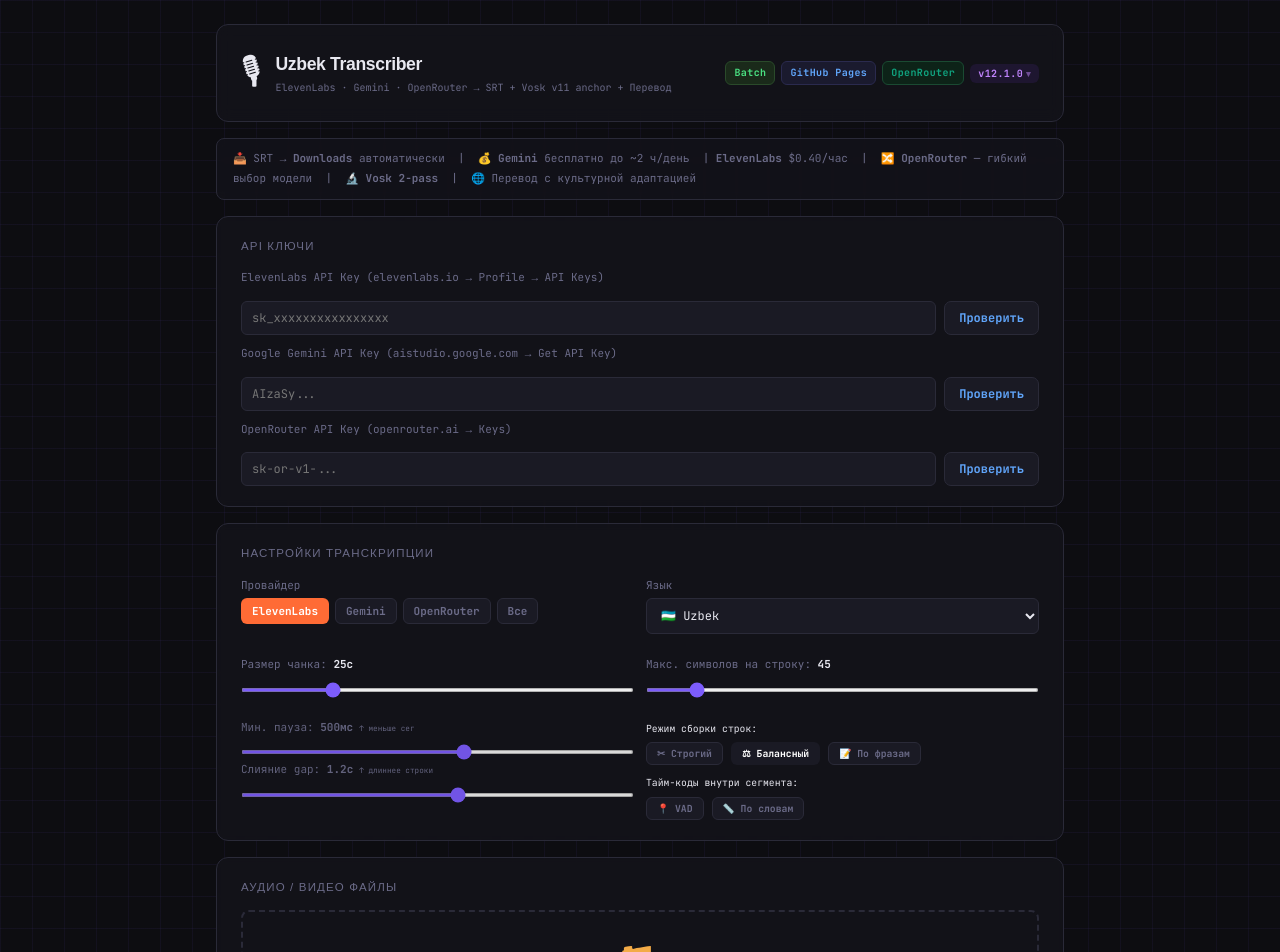
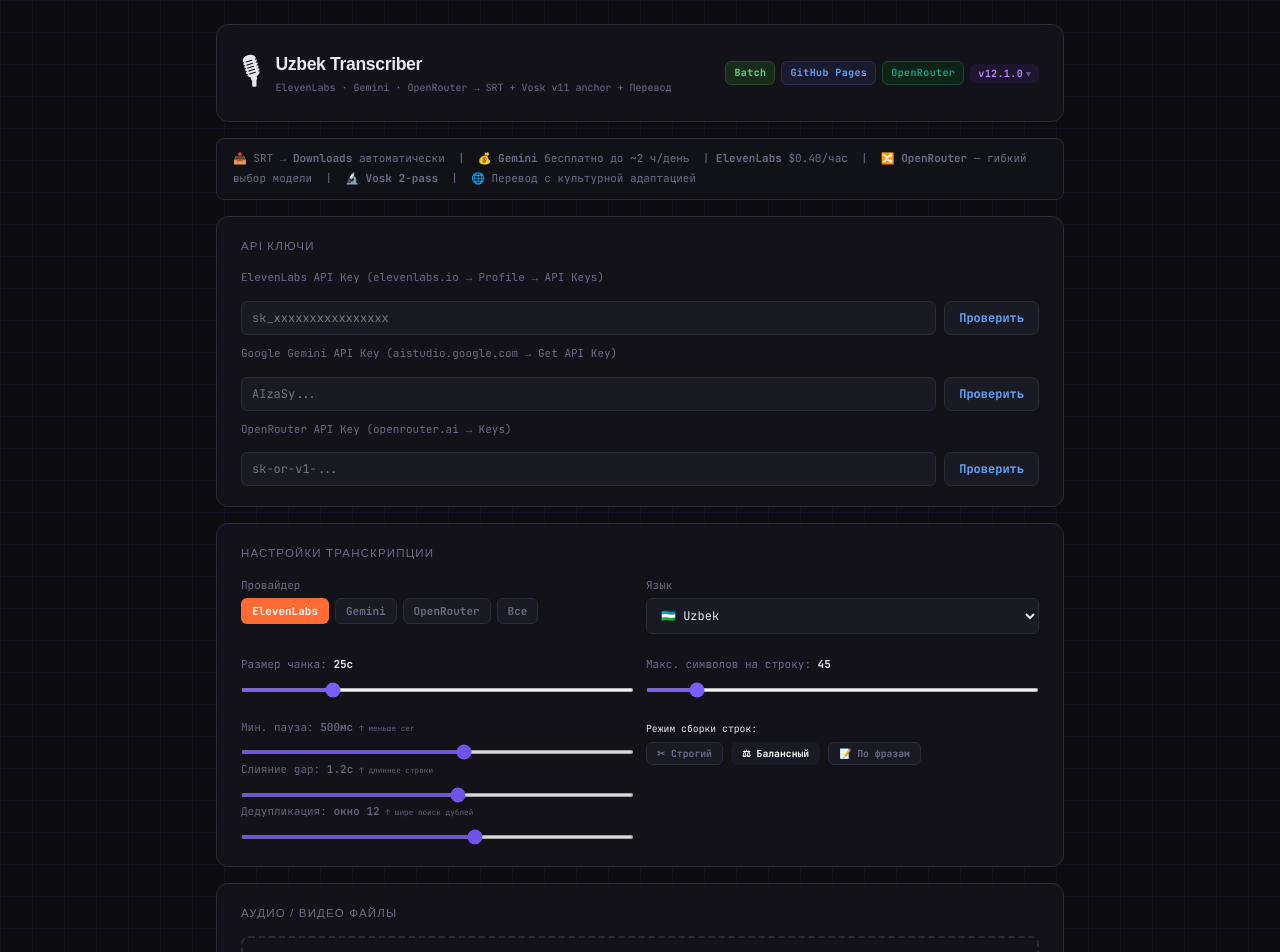
Before and after one commit to Cinelife/uztranscribe, a React (Vite) app: page / in a window 1280 px wide. Shown: the top 952 px of the page. Built offline with nearby package versions, Linux system fonts and the light colour scheme; the HTML template or start-up script is replaced by a standard one; a web font is replaced by a local one.

Commit message:
Add files via upload

```diff
--- a/src/App.jsx
+++ b/src/App.jsx
@@ -22,6 +22,7 @@
   const [mergeGap,   setMergeGap]   = useState(1.2)  // s  — assembler merge threshold
   const [mergeMode,  setMergeMode]  = useState('balanced') // strict | balanced | sentence
   const [subTiming,  setSubTiming]  = useState('vad')      // vad | words
+  const [dedupWindow, setDedupWindow] = useState(12)         // 0 = dedup off
   const [timingMode, setTimingMode] = useState('v12')
   const [orModel,    setOrModel]    = useState(OR_MODELS[0].id)
 
@@ -48,7 +49,7 @@
   } = useTranslation()
 
   const handleStart = () => startBatch({
-    files, prov, lang, chunkSec, maxChars, minPause, mergeGap, mergeMode, subTiming, timingMode,
+    files, prov, lang, chunkSec, maxChars, minPause, mergeGap, mergeMode, subTiming, dedupWindow, timingMode,
     elKey, gmKey, orKey, orModel,
     voskReady, voskModelRef
   })
@@ -85,6 +86,8 @@
         minPause={minPause}   setMinPause={setMinPause}
         mergeGap={mergeGap}   setMergeGap={setMergeGap}
         mergeMode={mergeMode}  setMergeMode={setMergeMode}
+        subTiming={subTiming}   setSubTiming={setSubTiming}
+        dedupWindow={dedupWindow} setDedupWindow={setDedupWindow}
         timingMode={timingMode} setTimingMode={setTimingMode}
         orModel={orModel}     setOrModel={setOrModel}
         voskReady={voskReady} setVoskReady={setVoskReady}
--- a/src/components/SettingsCard.jsx
+++ b/src/components/SettingsCard.jsx
@@ -17,6 +17,7 @@
   mergeGap, setMergeGap,
   mergeMode, setMergeMode,
   subTiming, setSubTiming,
+  dedupWindow, setDedupWindow,
   timingMode, setTimingMode,
   orModel, setOrModel,
   voskReady, setVoskReady,
@@ -129,6 +130,17 @@
               <input type="range" min="0.2" max="2.0" step="0.1" value={mergeGap}
                 onChange={e => setMergeGap(Number(e.target.value))} />
             </div>
+            <div>
+              <label>Дедупликация: <strong style={{color: dedupWindow === 0 ? 'var(--er)' : 'var(--pu)'}}>
+                {dedupWindow === 0 ? '✗ выкл' : `окно ${dedupWindow}`}
+              </strong>
+                <span style={{fontSize:'0.7em',color:'var(--dm)',marginLeft:'6px'}}>
+                  {dedupWindow === 0 ? 'повторы не удаляются' : '↑ шире поиск дублей'}
+                </span>
+              </label>
+              <input type="range" min="0" max="20" step="1" value={dedupWindow}
+                onChange={e => setDedupWindow(Number(e.target.value))} />
+            </div>
           </div>
         )}
         {timingMode === 'v12' && (
@@ -151,13 +163,17 @@
                 </button>
               ))}
             </div>
-            <label style={{fontSize:'0.75em',color:'var(--dm)',display:'block',marginTop:'10px',marginBottom:'6px'}}>
+          </div>
+        )}
+        {timingMode === 'silero' && (
+          <div style={{marginTop:'10px'}}>
+            <label style={{fontSize:'0.75em',color:'var(--dm)',display:'block',marginBottom:'6px'}}>
               Тайм-коды внутри сегмента:
             </label>
             <div style={{display:'flex',gap:'8px'}}>
               {[
-                ['vad',   '📍 VAD',    'использовать границы VAD как есть (быстрее)'],
-                ['words', '📏 По словам', 'делить время сегмента пропорционально словам'],
+                ['vad',   '📍 VAD',       'использовать границы Silero VAD как есть'],
+                ['words', '📏 По словам', 'делить время пропорционально словам'],
               ].map(([v, label, hint]) => (
                 <button key={v}
                   title={hint}
--- a/src/hooks/useBatchRunner.js
+++ b/src/hooks/useBatchRunner.js
@@ -33,7 +33,7 @@
   }, [])
 
   const startBatch = useCallback(async ({
-    files, prov, lang, chunkSec, maxChars, minPause, mergeGap, mergeMode, subTiming = 'vad', timingMode,
+    files, prov, lang, chunkSec, maxChars, minPause, mergeGap, mergeMode, subTiming = 'vad', dedupWindow = 12, timingMode,
     elKey, gmKey, orKey, orModel,
     voskReady, voskModelRef
   }) => {
@@ -109,7 +109,7 @@
 
               const { allText: textMap, fallbackEnds } = await dispatchChunks({
                 audioBuf, chunks,
-                apiKey: gmKey, lang, chunkSec,
+                apiKey: gmKey, lang, chunkSec, dedupWindow,
                 onLog: addLog,
                 onProgress: (pct, txt) => {
                   setProgress(((fi * totalJobs) + done + pct/100) / totalJobs * 100)
@@ -125,7 +125,7 @@
                 const entry = flagMap.get(fid)
                 if (entry) entry.end = endTime
               }
-              const srtContent = assemble(flagMap, textMap, maxChars, mergeGap, mergeMode, subTiming)
+              const srtContent = assemble(flagMap, textMap, maxChars, mergeGap, mergeMode, subTiming, dedupWindow)
               const segCount   = (srtContent.match(/^\d+$/mg) || []).length
               addLog(`  Phase 3 ✓ — ${segCount} сегментов`, 'ok')
 
```
Also changed, not shown: src/lib/assembler.js, src/lib/dispatcher.js.
